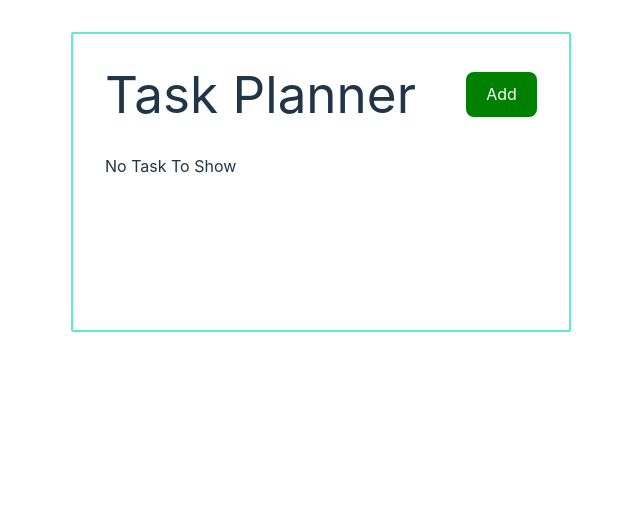
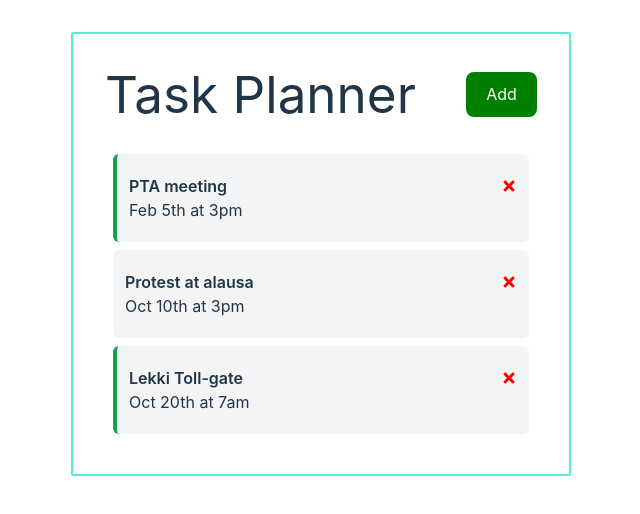
Before and after one commit to Sochuks/react-task-planner, a React (Vite) app: page / in a window 1280 px wide. Shown: the top 514 px of the page, without its empty margins (319-959 px from the left). Built offline with nearby package versions, Linux system fonts and the light colour scheme; data requests are answered from the project's data file.

Commit message:
set getTasks to use async and await to retrieve data from fetchTasks and add them to setTasks hook

```diff
--- a/src/App.jsx
+++ b/src/App.jsx
@@ -11,7 +11,13 @@ function App() {
   // useEffect to fetch Data from db.json
     useEffect(() =>{
 
-        fetchTasks()
+      // getTask
+      const getTasks = async () => {
+        const serverTasks = await fetchTasks()
+        setTasks(serverTasks)
+      }
+
+        getTasks()
     }, [])
 
   // fetch Tasks
@@ -19,8 +25,10 @@ function App() {
     const res = await fetch('http://localhost:8000/tasks')
     const data = await res.json()
 
-    console.log(data)
+    return (data)
   }
+
+
 
     // Delete task event
   const deleteTask = (id) => {
--- a/src/components/Tasks.jsx
+++ b/src/components/Tasks.jsx
@@ -4,7 +4,10 @@ const Tasks = ( {tasks, onDelete, onToggle} ) => {
   return (
     <>
         {tasks.map((task) =>(
-            <Task key={task.id} task={task} onDelete={onDelete} onToggle = {onToggle} />
+            <Task key={task.id}
+            task={task}
+            onDelete={onDelete}
+            onToggle = {onToggle} />
         )) }
     </>
   )
```
